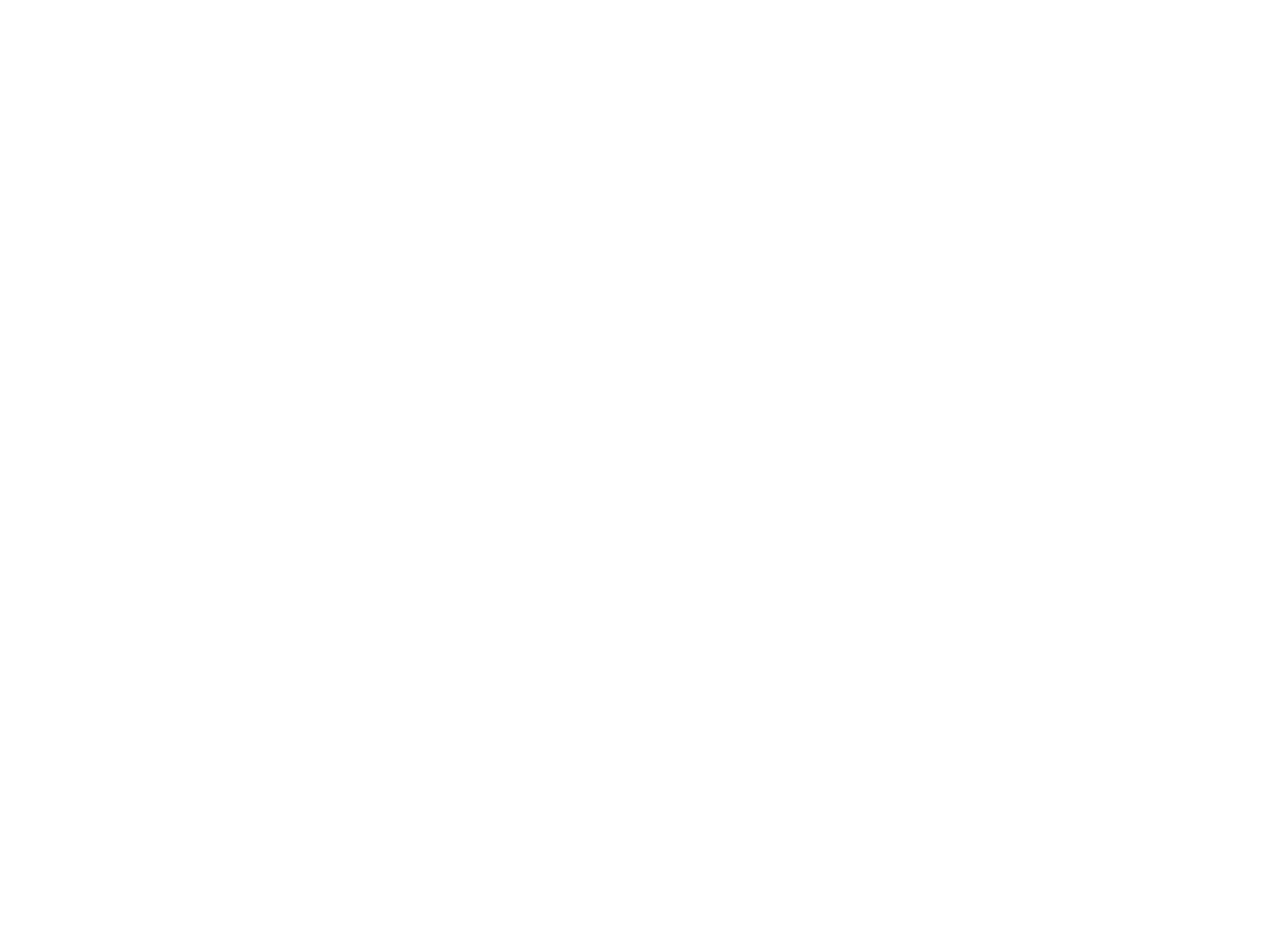
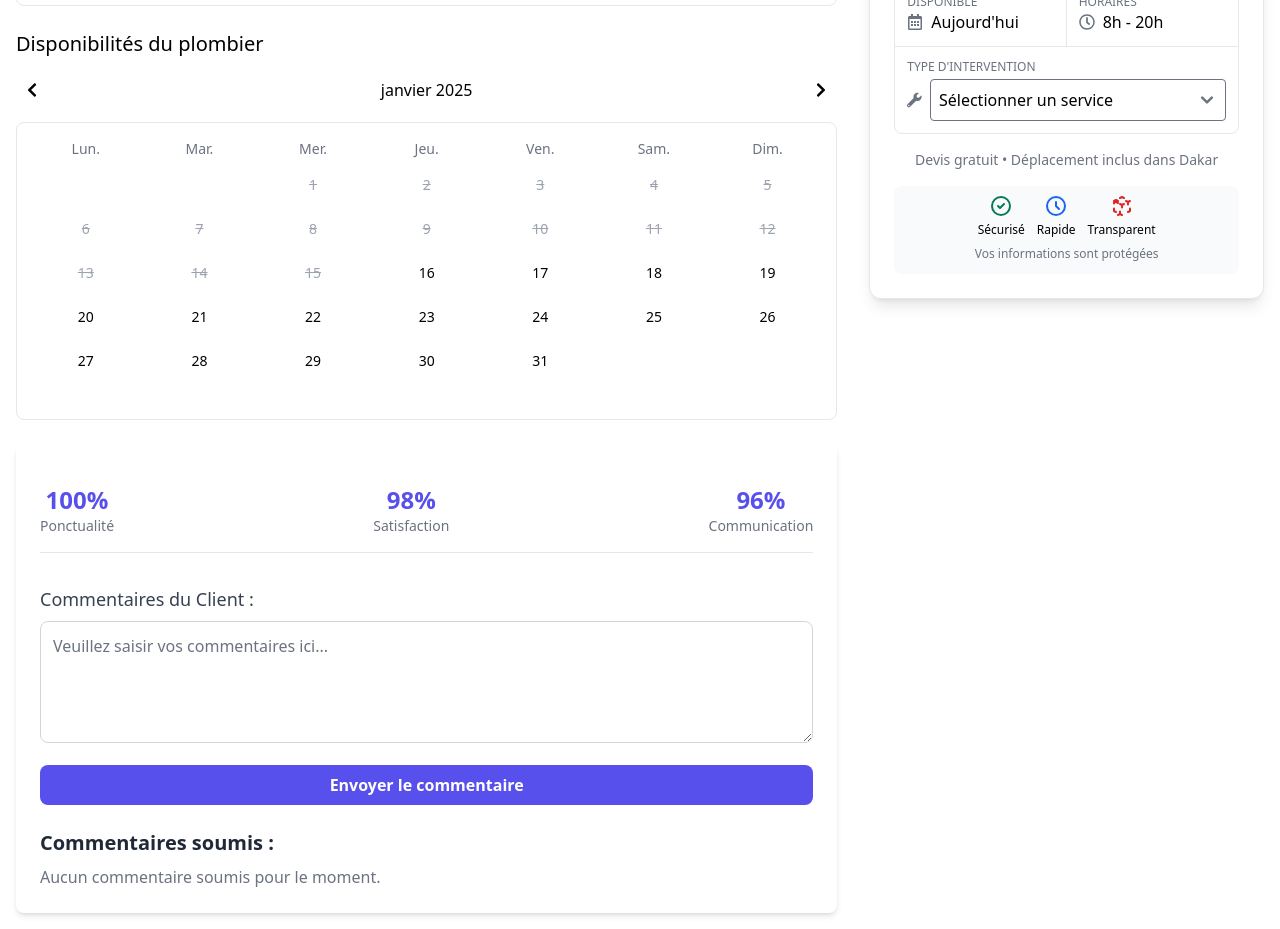
Before and after one commit to fallouwade/frontendTache21, a React (Vite) app: page /reservation in a window 1280 px wide. Before the commit this address had no page. Shown: the part 1020-1949 px from the top of the page. Before the commit the page ends 800 px from the top, so only its background shows below. Built offline with nearby package versions, Linux system fonts and the light colour scheme.

Commit message:
erreur 500 resout

```diff
--- a/src/App.jsx
+++ b/src/App.jsx
@@ -21,6 +21,7 @@ import DetailDemande from "./Pages/DetailDemande.jsx";
 import EditerProfil from "./Pages/EditerProfil.jsx";
 import MessageClient from "./Pages/MessageClient.jsx";
 import AjouterService from "./Pages/AjouterService.jsx";
+import Reservation from "./Pages/PageReservation/Reservation.jsx";
 
 
 
@@ -44,6 +45,7 @@ function App() {
 
       {/* Inscription Client */}
       <Route path="/inscriptionClient" element={<InscriptionClient />} />
+      <Route path="/reservation" element={<Reservation/>} />
 
       {/* Client */}
       <Route path="/Client">
--- a/src/Authentification/inscription/InscriptionPrestataire.jsx
+++ b/src/Authentification/inscription/InscriptionPrestataire.jsx
@@ -13,12 +13,12 @@ const InscriptionPrestataire = () => {
   telephone: '',
   motDePasse: '',
   confirmMotDePasse: '',
-    prestataire: '',
+  nomDeLentreprise: '',
   region: '',
   departement: '',
   description: '',
-    nomDeLentreprise: '',
 });
+
 
   const [isLoading, setIsLoading] = useState(false);
   const [error, setError] = useState(null);
@@ -44,7 +44,7 @@ const InscriptionPrestataire = () => {
     setError(null);
 
     try {
-      const response = await axios.post('https://backendtache21.onrender.com/api/prestataires/inscription-prestataire', {
+      const response = await axios.post('http://localhost:5000/api/prestataires/inscription-prestataire', {
         nom: formData.nom,
         prenom: formData.prenom,
         email: formData.email,
@@ -299,6 +299,7 @@ const InscriptionPrestataire = () => {
                 name="description"
                 id="description"
                 placeholder="Description">
+
               </textarea>
             </div>
             <button
@@ -309,7 +310,7 @@ const InscriptionPrestataire = () => {
               {isLoading ? "Enregistrement..." : "S'inscrire"}
             </button>
             <div className="mt-4 text-center">
-              <p className="text-xs text-sm text-gray-600">
+              <p className=" text-sm text-gray-600">
                 Vous avez déjà un compte ?{" "}
                 <Link className="text-blue-500 hover:text-blue-700" to="/connexion">
                   CONNECTEZ-VOUS
--- a/src/Pages/PageReservation/DetailsPrestataire.jsx
+++ b/src/Pages/PageReservation/DetailsPrestataire.jsx
@@ -3,8 +3,9 @@
 import  { useState } from 'react';
 import RatingBadge from './RatingBadge';
 import Stats from './Stats';
+// import ReservationCard from './ReservationCard';
+import Calendar from './Calendar';
 import ReservationCard from './ReservationCard';
-import Calendar from './Calendar';
 
 const DetailsPrestataire = () => {
   // Ajouter un état pour la date sélectionnée
--- a/src/Pages/PageReservation/GallerryPrestataire.jsx
+++ b/src/Pages/PageReservation/GallerryPrestataire.jsx
@@ -1,7 +1,7 @@
 
 import  { useState } from 'react';
 import { FaShare, FaHeart } from 'react-icons/fa';
-import plombier from '../assets/⁪images/image1.jpg';
+import plombier from '../../assets/plombier1.jpg';
 import Slider from "react-slick";
 import "slick-carousel/slick/slick.css";
 import "slick-carousel/slick/slick-theme.css";
--- a/src/Pages/PageReservation/CardReservation.jsx
+++ b/src/Pages/PageReservation/ReservationCard.jsx
@@ -2,7 +2,6 @@
 
 import { useState, useEffect } from 'react';
 import { FaRegCalendarAlt, FaRegClock, FaWrench, FaPhone } from 'react-icons/fa';
-import Calendar from './Calendar'; // Import du composant Calendar
 
 const ReservationCard = ({ selectedDate }) => {
   const [step, setStep] = useState(1);
```
Also changed, not shown: src/Pages/PageReservation/Reservation.jsx (+8 -4 lines). Lines whose indentation alone changed are shown as unchanged.
